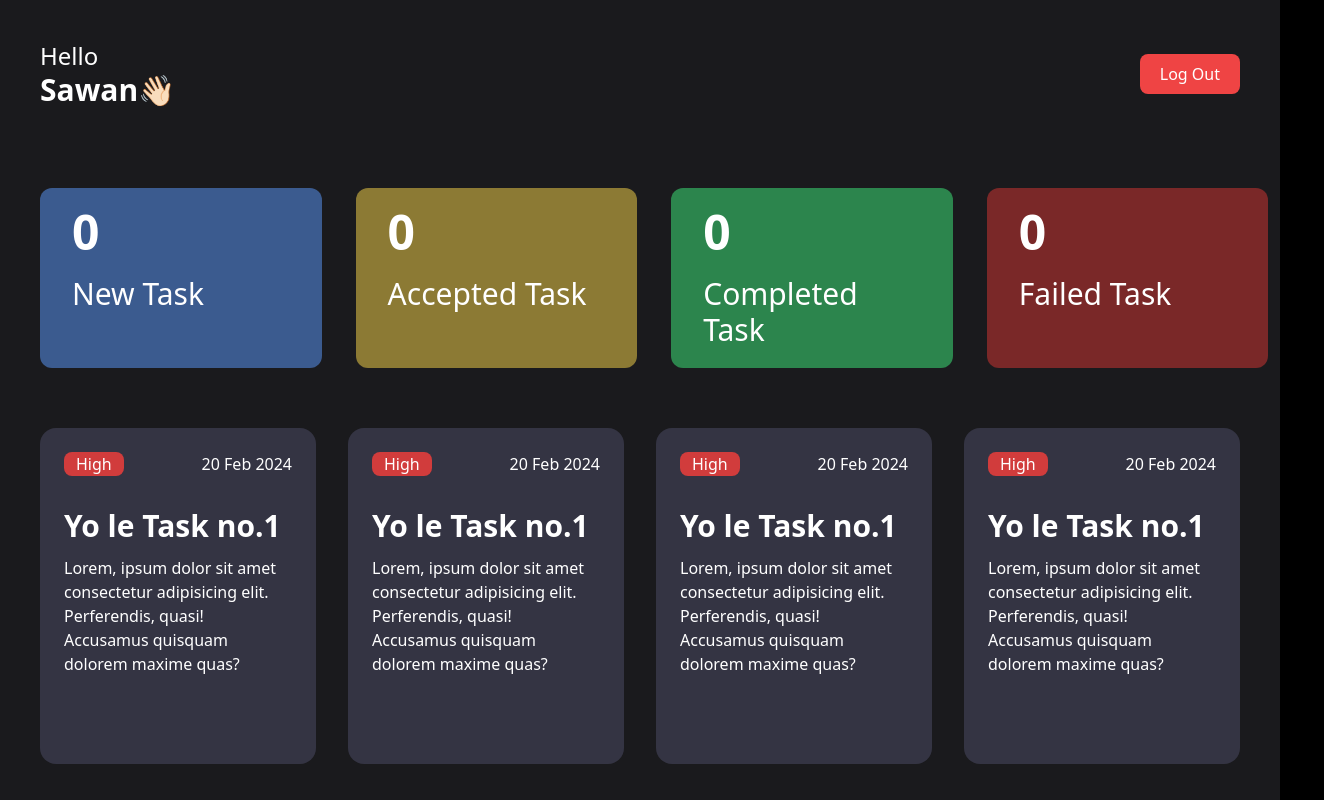
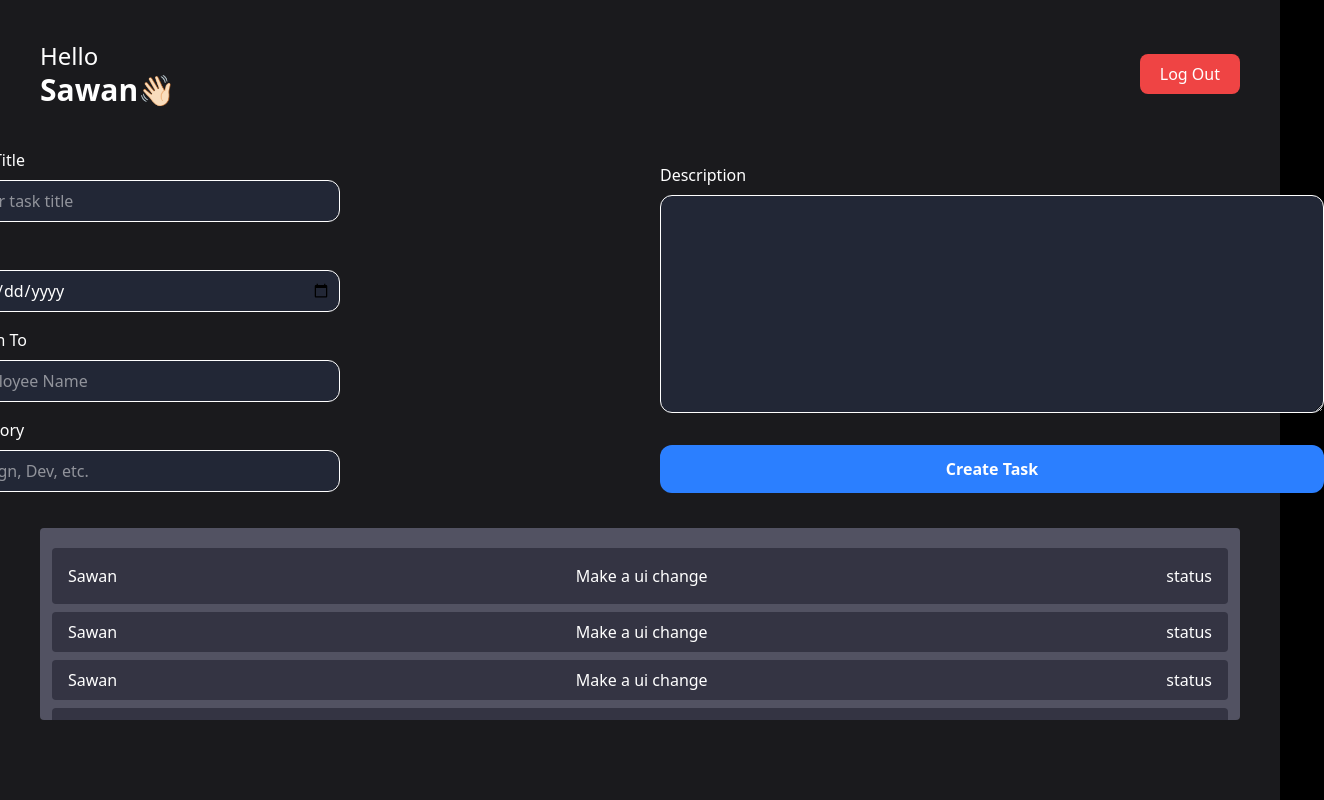
Before and after one commit to sawan1144/Employee-Management-System, a React (Vite) app: page / in a window 1280 px wide. Shown: the whole page, 1324 px wide, since content can reach past the window. Built offline with nearby package versions, Linux system fonts and the light colour scheme.

Commit message:
admindash

```diff
--- a/src/App.jsx
+++ b/src/App.jsx
@@ -1,4 +1,5 @@
-import EmployeeDashboard from './components/dashboard/EmployeeDashboard'
+import AdminDashboard from './components/dashboard/AdminDashboard'
+// import EmployeeDashboard from './components/dashboard/EmployeeDashboard'
 // import Login from './components/Auth/Login'
 
 
@@ -6,7 +7,8 @@ const App = () => {
   return (
     <>
       {/* <Login /> */}
-      <EmployeeDashboard />
+      {/* <EmployeeDashboard /> */}
+      <AdminDashboard />
     </>
   )
 }
--- a/src/components/dashboard/AdminDashboard.jsx
+++ b/src/components/dashboard/AdminDashboard.jsx
@@ -0,0 +1,15 @@
+import Alltasks from '../other/Alltasks'
+import Header from '../other/Header'
+import Taskform from '../other/Taskform'
+
+const AdminDashboard = () => {
+    return (
+        <div className='px-10 h-screen w-full bg-[#1A1A1D]'>
+            <Header />
+            <Taskform />
+            <Alltasks />
+        </div>
+    )
+}
+
+export default AdminDashboard
--- /dev/null
+++ b/src/components/other/Alltasks.jsx
@@ -0,0 +1,35 @@
+import React from 'react'
+
+const Alltasks = () => {
+  return (
+    <div id='alltask' className='bg-[#525262] py-5 px-3 rounded mt-5 h-48 overflow-auto'>
+        <div className='bg-[#343443] mb-2 py-4 px-4 flex justify-between rounded'>
+            <h2>Sawan</h2>
+            <h3>Make a ui change</h3>
+            <h5>status</h5>
+        </div>
+        <div className='bg-[#343443] mb-2 py-2 px-4 flex justify-between rounded'>
+            <h2>Sawan</h2>
+            <h3>Make a ui change</h3>
+            <h5>status</h5>
+        </div>
+        <div className='bg-[#343443] mb-2 py-2 px-4 flex justify-between rounded'>
+            <h2>Sawan</h2>
+            <h3>Make a ui change</h3>
+            <h5>status</h5>
+        </div>
+        <div className='bg-[#343443] mb-2 py-2 px-4 flex justify-between rounded'>
+            <h2>Sawan</h2>
+            <h3>Make a ui change</h3>
+            <h5>status</h5>
+        </div>
+        <div className='bg-[#343443] mb-2 py-2 px-4 flex justify-between rounded'>
+            <h2>Sawan</h2>
+            <h3>Make a ui change</h3>
+            <h5>status</h5>
+        </div>
+    </div>
+  )
+}
+
+export default Alltasks
--- /dev/null
+++ b/src/components/other/Taskform.jsx
@@ -0,0 +1,27 @@
+import React from 'react'
+
+const Taskform = () => {
+    return (
+        <div>
+            <form className='flex items-center justify-center gap-[25vw]'>
+                <div className=''>
+                    <h3>Task Title</h3>
+                    <input className='mt-2 mb-4 bg-[#222736] p-2 rounded-xl w-[30vw] border-1' type="text" placeholder='Enter task title' />
+                    <h3>Date</h3>
+                    <input className='mt-2 mb-4 bg-[#222736] p-2 rounded-xl w-[30vw] border-1' type="date" />
+                    <h3>Assign To</h3>
+                    <input className='mt-2 mb-4 bg-[#222736] p-2 rounded-xl w-[30vw] border-1' type="text" placeholder='Employee Name' />
+                    <h3>Category</h3>
+                    <input className='mt-2 mb-4 bg-[#222736] p-2 rounded-xl w-[30vw] border-1' type="text" placeholder='Design, Dev, etc.' />
+                </div>
+                <div className='flex flex-col'>
+                    <h3>Description</h3>
+                    <textarea rows='9' cols='70' className='bg-[#222736] mb-8 mt-2 border-1 rounded-xl'></textarea>
+                    <button className='bg-blue-500 p-3 rounded-xl font-semibold'>Create Task</button>
+                </div>
+            </form>
+        </div>
+    )
+}
+
+export default Taskform
--- a/src/index.css
+++ b/src/index.css
@@ -13,3 +13,7 @@ html,body{
 #tasklist::-webkit-scrollbar{
    display: none;
 }
+
+#alltask::-webkit-scrollbar{
+   display: none;
+}
```
